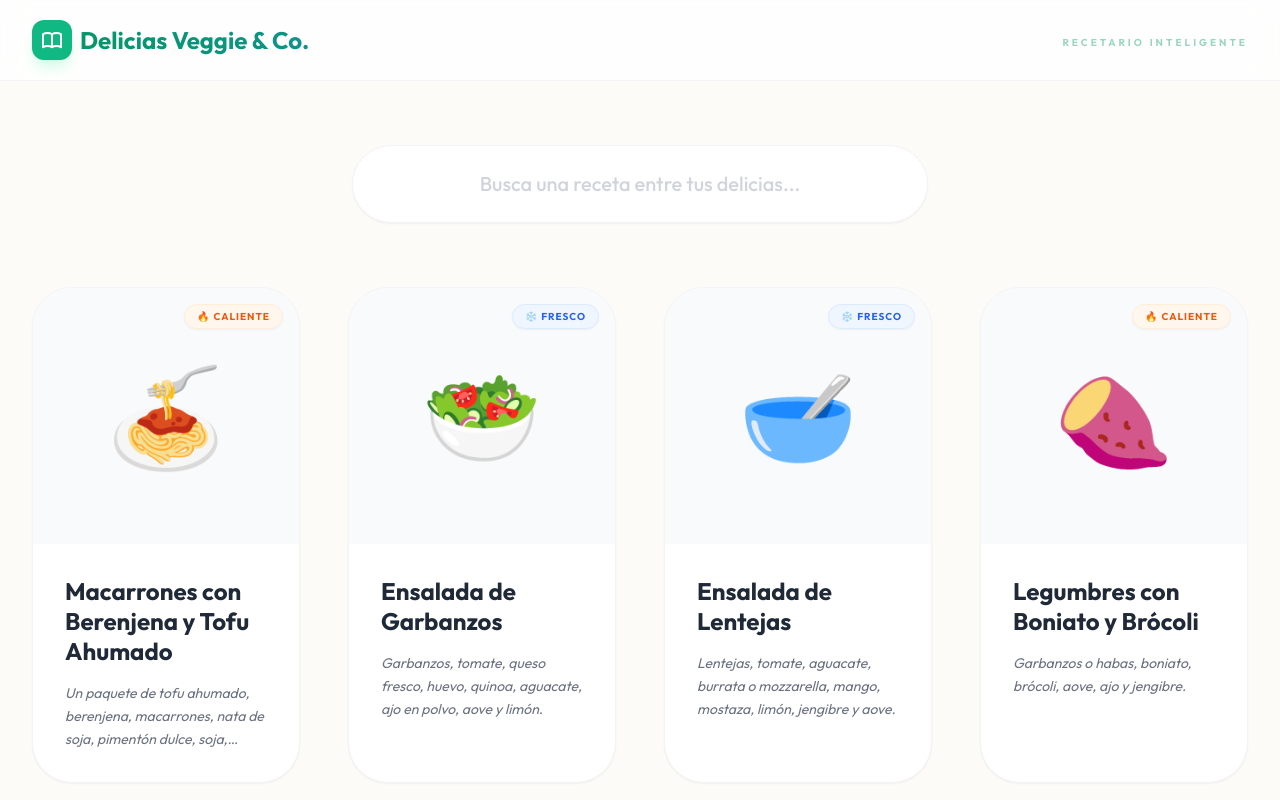
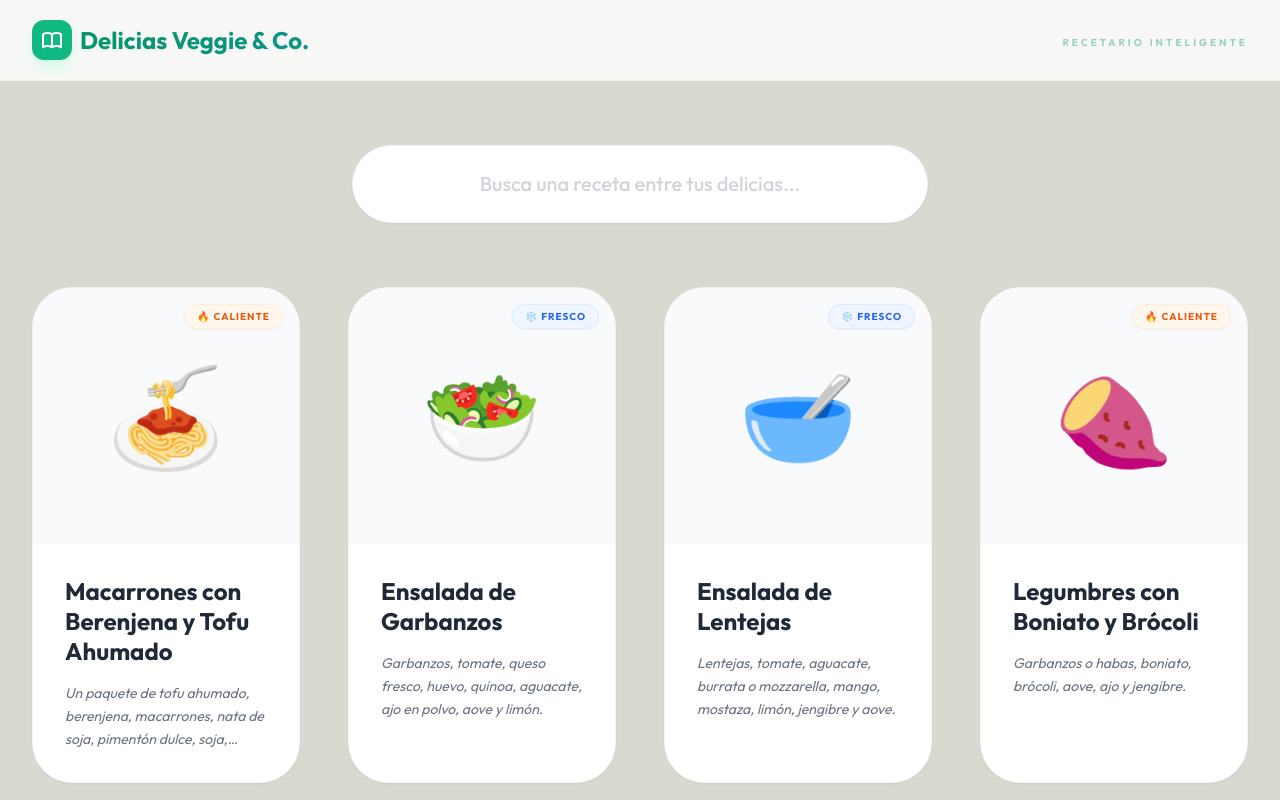
Before and after one commit to ivanlor/Delicias-Veggie-Co., a React (Vite) app: page / in a window 1280 px wide. Shown: the top 800 px of the page. Built offline with nearby package versions, Linux system fonts and the light colour scheme.

Commit message:
fix: Update background color and styling
Adjusts the application's background color to a new shade (`#d8dad0`) and applies subtle styling changes to improve visual appeal and user experience.

```diff
--- a/App.tsx
+++ b/App.tsx
@@ -1,4 +1,3 @@
-
 import React, { useState, useMemo } from 'react';
 import Header from './components/Header.tsx';
 import RecipeCard from './components/RecipeCard.tsx';
@@ -18,7 +17,7 @@ const App: React.FC = () => {
   }, [searchTerm]);
 
   return (
-    <div className="min-h-screen bg-[#fcfbf7] flex flex-col selection:bg-emerald-100 selection:text-emerald-900">
+    <div className="min-h-screen bg-[#d8dad0] flex flex-col selection:bg-emerald-100 selection:text-emerald-900 transition-colors duration-500">
       <Header />
 
       <main className="flex-grow max-w-7xl mx-auto px-4 sm:px-6 lg:px-8 py-16">
@@ -50,8 +49,8 @@ const App: React.FC = () => {
         {filteredRecipes.length === 0 && (
           <div className="text-center py-40">
             <span className="text-9xl mb-8 block animate-pulse">🍲</span>
-            <p className="text-gray-400 font-black text-2xl uppercase tracking-widest">Receta no encontrada</p>
-            <p className="text-gray-300 mt-4 italic">Prueba con otros ingredientes o nombres</p>
+            <p className="text-gray-500 font-black text-2xl uppercase tracking-widest">Receta no encontrada</p>
+            <p className="text-gray-400 mt-4 italic">Prueba con otros ingredientes o nombres</p>
           </div>
         )}
       </main>
--- a/index.html
+++ b/index.html
@@ -1,4 +1,3 @@
-
 <!DOCTYPE html>
 <html lang="es">
 <head>
@@ -10,7 +9,7 @@
     <style>
         body {
             font-family: 'Outfit', sans-serif;
-            background-color: #fcfbf7;
+            background-color: #d8dad0;
         }
         /* Estilos para un scrollbar más elegante */
         ::-webkit-scrollbar {
@@ -39,7 +38,6 @@
 </head>
 <body>
     <div id="root"></div>
-    <!-- Script fundamental para arrancar la app -->
     <script type="module" src="./index.tsx"></script>
 </body>
 </html>
```
